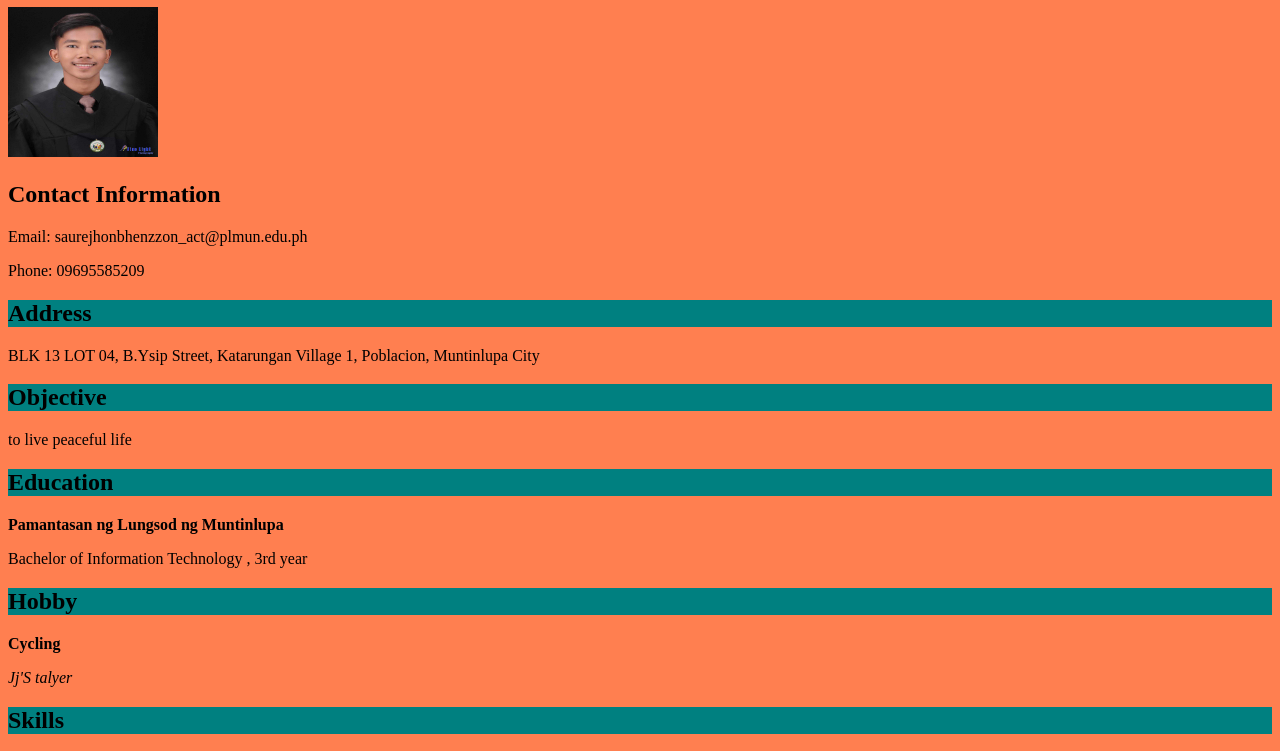
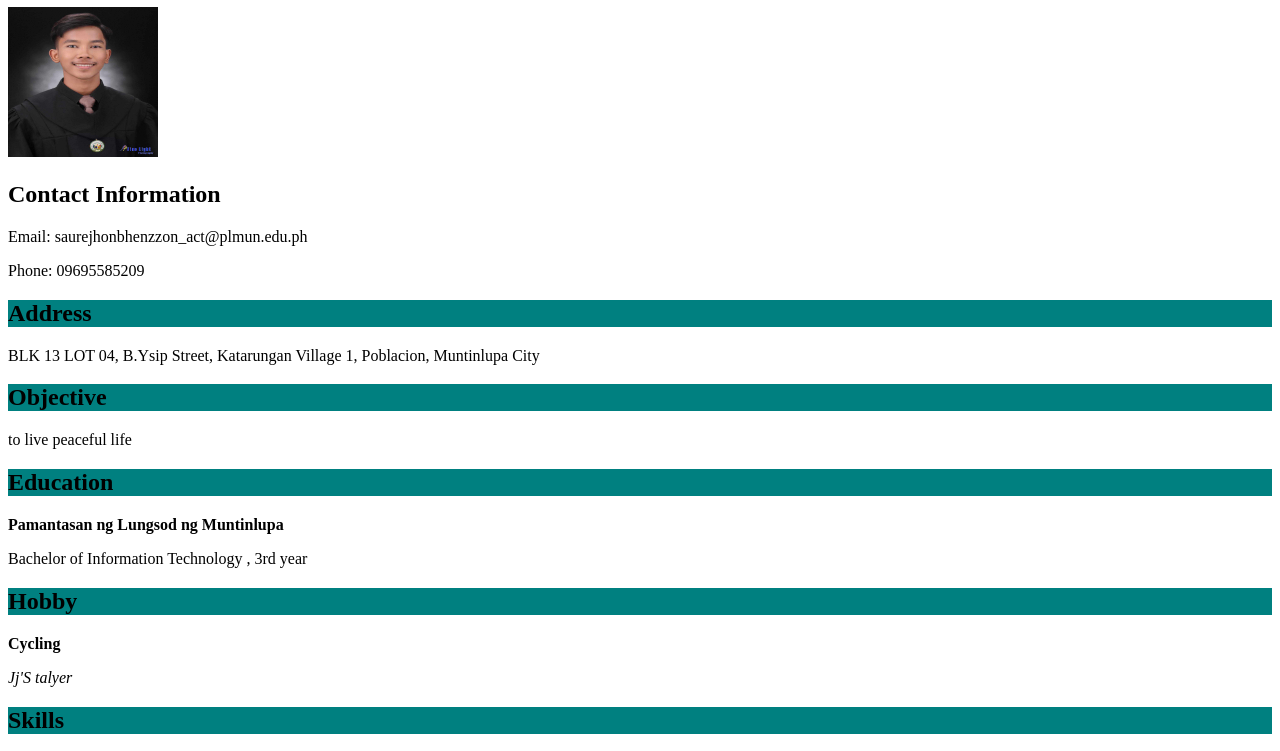
Before and after one commit to bhenzzon/bhenzzons.github.io, a plain HTML site: page index.html in a window 1280 px wide. Shown: the part 73-824 px from the top of the page. Drawn offline with Linux system fonts and the light colour scheme.

Commit message:
Update index.html

```diff
--- a/index.html
+++ b/index.html
@@ -3,7 +3,7 @@
 <head>
     <title>ABOUT MYSELF</title>
 </head>
-<body style="background-color:Coral">
+<body style="background-color: white">
     <h1 style="background-color:teal">Jhon Bhenzzon S. Saure</h1>
     <img src="img/bhenzzon.jpg" alt="John Doe's Picture" width="150" height="150">
 
```
